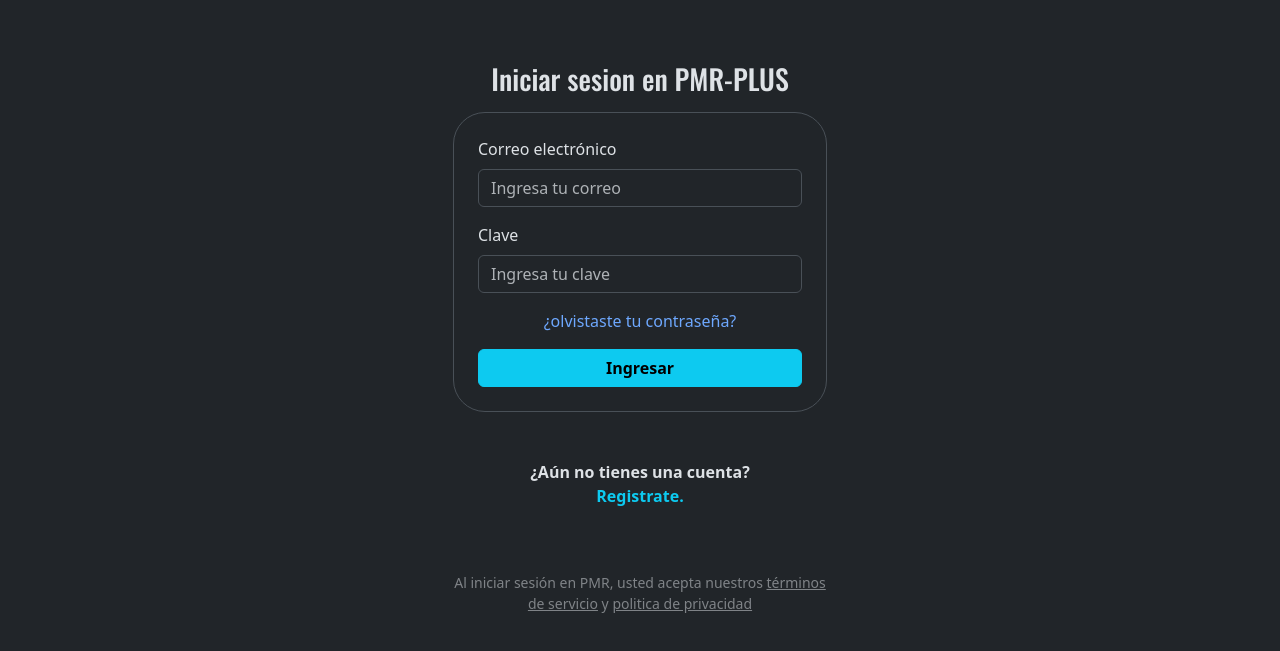
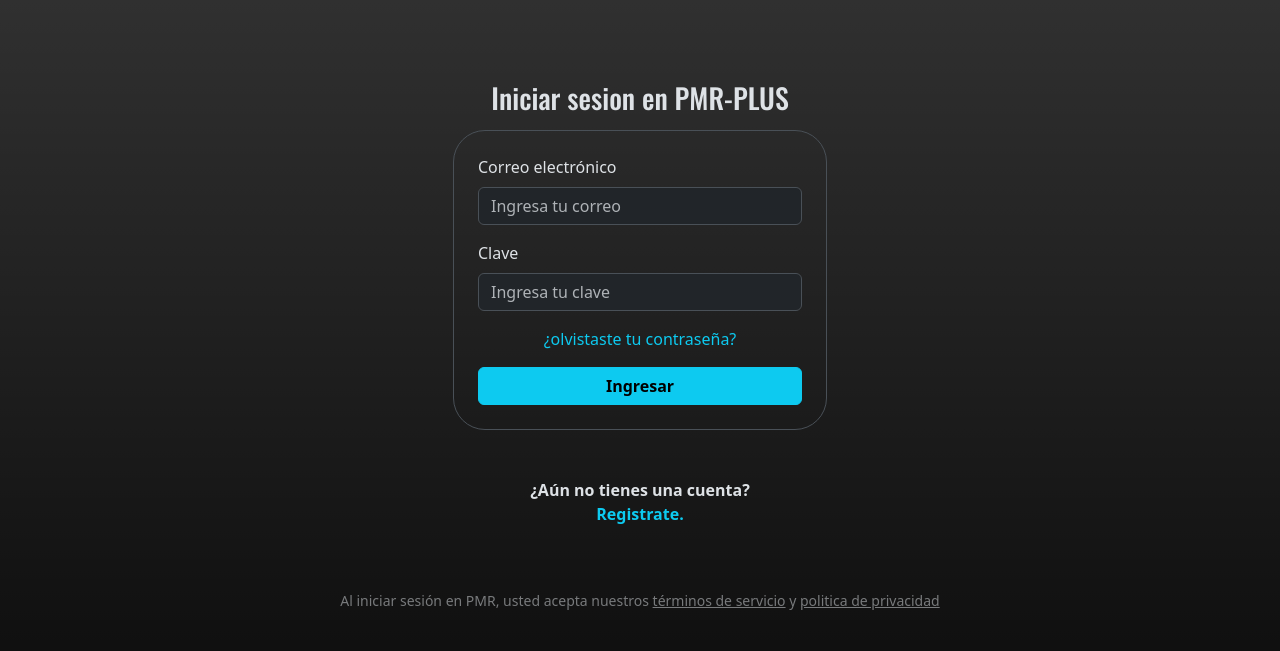
Before and after one commit to ruedarodrigo/PMR-Streaming, a plain HTML site: page pages/login.html in a window 1280 px wide. Shown: the part 89-740 px from the top of the page. Drawn offline with nearby package versions, Linux system fonts and the light colour scheme; a web font is replaced by a local one.

Commit message:
lista pagina login

```diff
--- a/css/style.css
+++ b/css/style.css
@@ -680,3 +680,7 @@
   font-weight: <weight>;
   font-style: normal;
 }
+
+.bg-login{
+  background: #0D0D0D;
+}
--- a/pages/login.html
+++ b/pages/login.html
@@ -34,7 +34,7 @@
         </div>
       </nav>
     </header>
-    <main class="d-flex flex-column flex-grow-1 justify-content-center">
+    <main class="d-flex flex-column flex-grow-1 justify-content-center bg-login bg-gradient">
       <section class="container">
         <div class="row justify-content-center">
           <div class="col-12 col-md-6 col-lg-4">
@@ -63,7 +63,7 @@
                 />
               </div>
               <div class="d-flex justify-content-center">
-                <a href="../pages/error404.html" class="text-decoration-none"
+                <a href="../pages/error404.html" class="text-decoration-none text-info"
                   >¿olvistaste tu contraseña?</a
                 >
               </div>
@@ -81,7 +81,9 @@
                 ><p class="text-info fw-semibold">Registrate.</p></a
               >
             </div>
-            <p class="pt-5 text-center text-md- text-body-tertiary small">
+
+          </div>
+          <p class="pt-5 mb-0 text-center text-body-tertiary small">
               Al iniciar sesión en PMR, usted acepta nuestros
               <span class="text-decoration-underline"
                 >términos de servicio</span
@@ -91,7 +93,6 @@
                 >politica de privacidad</span
               >
             </p>
-          </div>
         </div>
       </section>
     </main>
```
